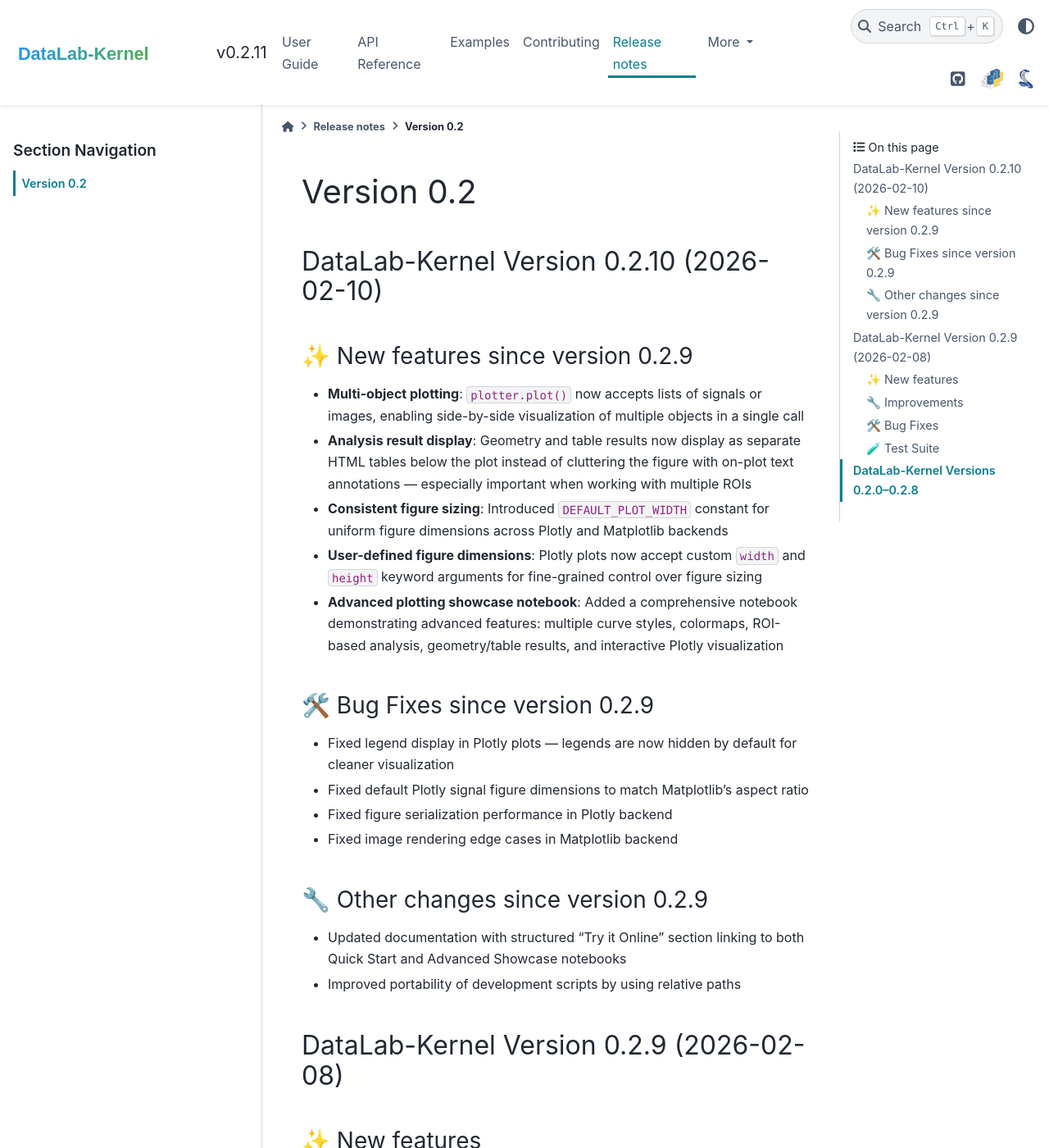
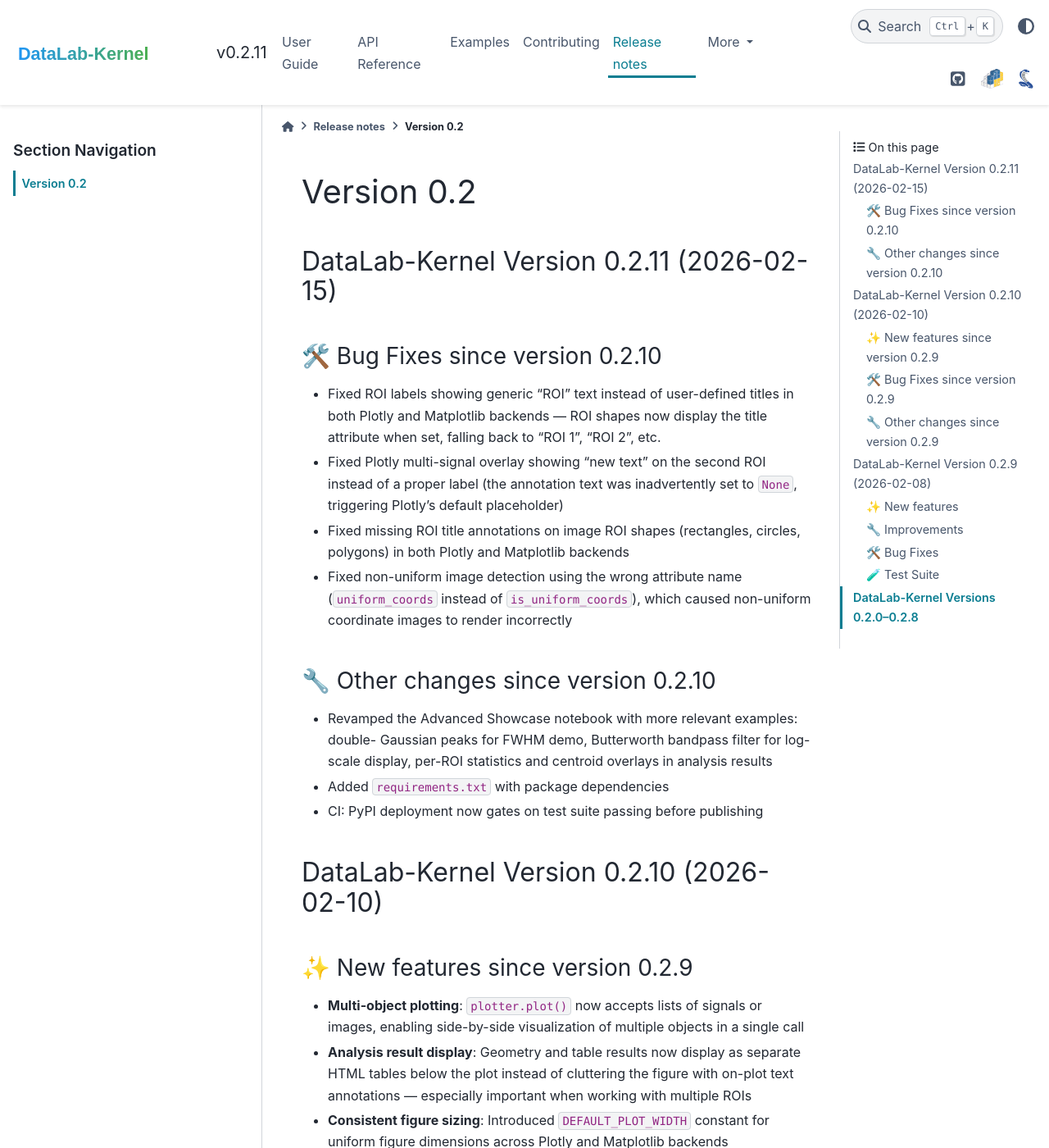
Before and after one commit to DataLab-Platform/DataLab-Kernel, a Sphinx documentation site: the page built from doc/release_notes/release_0.02.md, in a window 1280 px wide and 1400 px high. Shown: the whole window at 82% size. Built offline with Sphinx 7.4.7 and the PyData theme 0.15.4, drawn with Linux system fonts in a browser that asks for light colours.

Commit message:
chore: update release notes for version 0.2.11 with bug fixes and enhancements

```diff
--- a/doc/release_notes/release_0.02.md
+++ b/doc/release_notes/release_0.02.md
@@ -1,4 +1,33 @@
 # Version 0.2 #
+
+## DataLab-Kernel Version 0.2.11 (2026-02-15) ##
+
+### 🛠️ Bug Fixes since version 0.2.10 ###
+
+* Fixed ROI labels showing generic "ROI" text instead of user-defined titles in
+  both Plotly and Matplotlib backends — ROI shapes now display the title attribute
+  when set, falling back to "ROI 1", "ROI 2", etc.
+
+* Fixed Plotly multi-signal overlay showing "new text" on the second ROI instead
+  of a proper label (the annotation text was inadvertently set to `None`,
+  triggering Plotly's default placeholder)
+
+* Fixed missing ROI title annotations on image ROI shapes (rectangles, circles,
+  polygons) in both Plotly and Matplotlib backends
+
+* Fixed non-uniform image detection using the wrong attribute name
+  (`uniform_coords` instead of `is_uniform_coords`), which caused non-uniform
+  coordinate images to render incorrectly
+
+### 🔧 Other changes since version 0.2.10 ###
+
+* Revamped the Advanced Showcase notebook with more relevant examples: double-
+  Gaussian peaks for FWHM demo, Butterworth bandpass filter for log-scale display,
+  per-ROI statistics and centroid overlays in analysis results
+
+* Added `requirements.txt` with package dependencies
+
+* CI: PyPI deployment now gates on test suite passing before publishing
 
 ## DataLab-Kernel Version 0.2.10 (2026-02-10) ##
 
```
